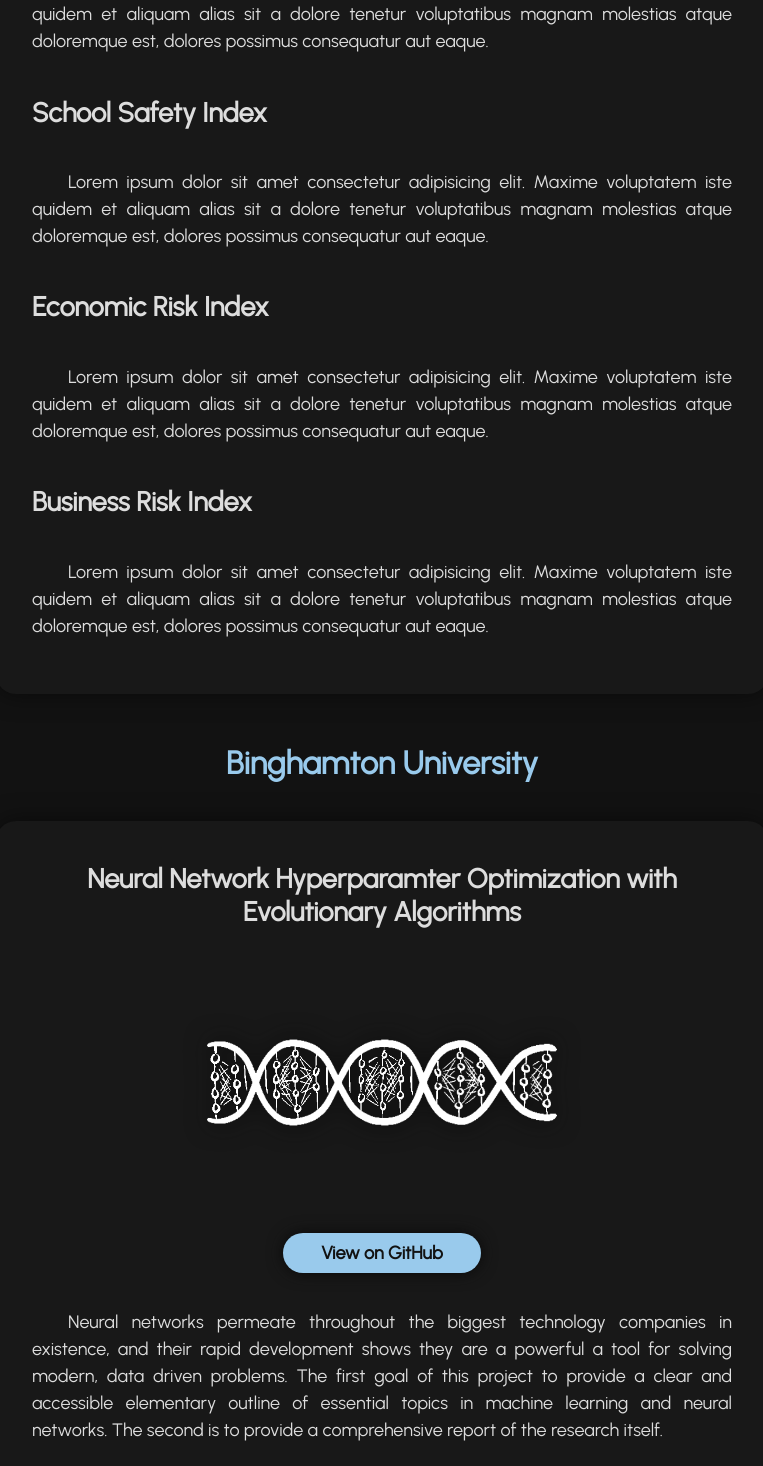
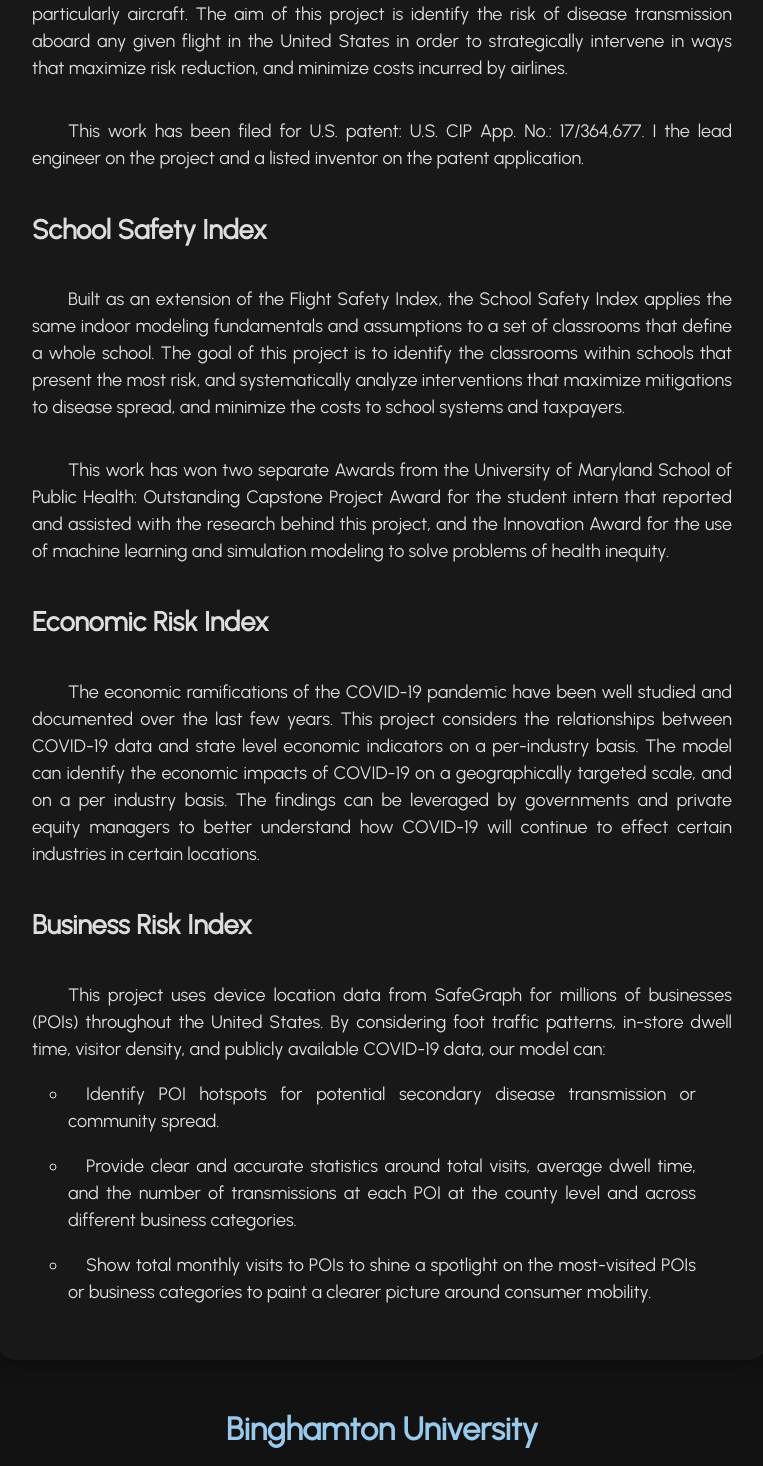
Before and after one commit to christopher-woloshyn/cwolosh1.github.io, a React (Create React App) app: page /projects in a window 1280 px wide. Shown: the part 344-1810 px from the top of the page, without its empty margins (258-1021 px from the left). Built offline with nearby package versions, Linux system fonts and the light colour scheme.

Commit message:
Added HSR projects to projects page.

```diff
--- a/src/components/HSRProjects.jsx
+++ b/src/components/HSRProjects.jsx
@@ -3,19 +3,72 @@
         <div className="paragraph-wrapper">
             <h2>Flight Safety Index</h2>
             <p>
-                Lorem ipsum dolor sit amet consectetur adipisicing elit. Maxime voluptatem iste quidem et aliquam alias sit a dolore tenetur voluptatibus magnam molestias atque doloremque est, dolores possimus consequatur aut eaque.
+                The FSI is a simulation based model of indoor disease
+                transmission dynamics, particularly aircraft. The aim of this
+                project is identify the risk of disease transmission aboard any
+                given flight in the United States in order to strategically
+                intervene in ways that maximize risk reduction, and minimize
+                costs incurred by airlines.
+            </p>
+            <p>
+                This work has been filed for U.S. patent: U.S. CIP App. No.:
+                17/364,677. I the lead engineer on the project and a listed
+                inventor on the patent application.
             </p>
             <h2>School Safety Index</h2>
             <p>
-                Lorem ipsum dolor sit amet consectetur adipisicing elit. Maxime voluptatem iste quidem et aliquam alias sit a dolore tenetur voluptatibus magnam molestias atque doloremque est, dolores possimus consequatur aut eaque.
+                Built as an extension of the Flight Safety Index, the School
+                Safety Index applies the same indoor modeling fundamentals and
+                assumptions to a set of classrooms that define a whole school.
+                The goal of this project is to identify the classrooms within
+                schools that present the most risk, and systematically analyze
+                interventions that maximize mitigations to disease spread,
+                and minimize the costs to school systems and taxpayers.
+            </p>
+            <p>
+                This work has won two separate Awards from the University of
+                Maryland School of Public Health: Outstanding Capstone Project
+                Award for the student intern that reported and assisted with the
+                research behind this project, and the Innovation Award for the
+                use of machine learning and simulation modeling to solve
+                problems of health inequity.
+
             </p>
             <h2>Economic Risk Index</h2>
             <p>
-                Lorem ipsum dolor sit amet consectetur adipisicing elit. Maxime voluptatem iste quidem et aliquam alias sit a dolore tenetur voluptatibus magnam molestias atque doloremque est, dolores possimus consequatur aut eaque.
+                The economic ramifications of the COVID-19 pandemic have been
+                well studied and documented over the last few years. This
+                project considers the relationships between COVID-19 data and
+                state level economic indicators on a per-industry basis. The
+                model can identify the economic impacts of COVID-19 on a
+                geographically targeted scale, and on a per industry basis.
+                The findings can be leveraged by governments and private equity
+                managers to better understand how COVID-19 will continue to
+                effect certain industries in certain locations.
             </p>
             <h2>Business Risk Index</h2>
             <p>
-                Lorem ipsum dolor sit amet consectetur adipisicing elit. Maxime voluptatem iste quidem et aliquam alias sit a dolore tenetur voluptatibus magnam molestias atque doloremque est, dolores possimus consequatur aut eaque.
+                This project uses device location data from SafeGraph for
+                millions of businesses (POIs) throughout the United States. By
+                considering foot traffic patterns, in-store dwell time, visitor
+                density, and publicly available COVID-19 data, our model can:
+                <ul>
+                    <li>
+                        Identify POI hotspots for potential secondary disease
+                        transmission or community spread.
+                    </li>
+                    <li>
+                        Provide clear and accurate statistics around total
+                        visits, average dwell time, and the number of
+                        transmissions at each POI at the county level and across
+                        different business categories.
+                    </li>
+                    <li>
+                        Show total monthly visits to POIs to shine a spotlight
+                        on the most-visited POIs or business categories to paint
+                        a clearer picture around consumer mobility.
+                    </li>
+                </ul>
             </p>
         </div>
     );
--- a/src/components/Home.jsx
+++ b/src/components/Home.jsx
@@ -6,7 +6,7 @@
     return (
         <div className="content-body">
             <h1>Hi, I'm Christopher</h1>
-            <img src={Headshot} alt="Headshot of me!"></img>
+            <img src={Headshot} alt="Headshot of me!" />
             <div className="content-wrapper">
                 <p>
                     I'm a Machine Learning Engineer with a strong background
@@ -18,7 +18,9 @@
                     turn my passion into action!
                 </p>
                 <div className="button-container">
-                <Link className="projects-button" to="/projects">View my Projects</Link>
+                    <Link className="projects-button" to="/projects">
+                        View my Projects
+                    </Link>
                 </div>
                 <p>
                     I'm working hard to get my website fully operational.
--- a/src/index.css
+++ b/src/index.css
@@ -190,7 +190,7 @@
   z-index: -1;
   width: var(--main-width);
   background-color: var(--bg-layer1);
-  padding: 1em 2em 2em 2em;
+  padding: 1em 2em 1em 2em;
   margin: 1em;
   font-size: 18px;
   border-radius: var(--border-radius);
@@ -200,6 +200,14 @@
   text-indent: 2em;
   text-align: justify;
   line-height: 1.5;
+}
+.paragraph-wrapper ul {
+  list-style: circle;
+  padding: 1em 2em 0 2em;
+  text-indent: 1em;
+}
+.paragraph-wrapper li {
+  padding-bottom: 1em;
 }
 .button-container {
   display: flex;
```
